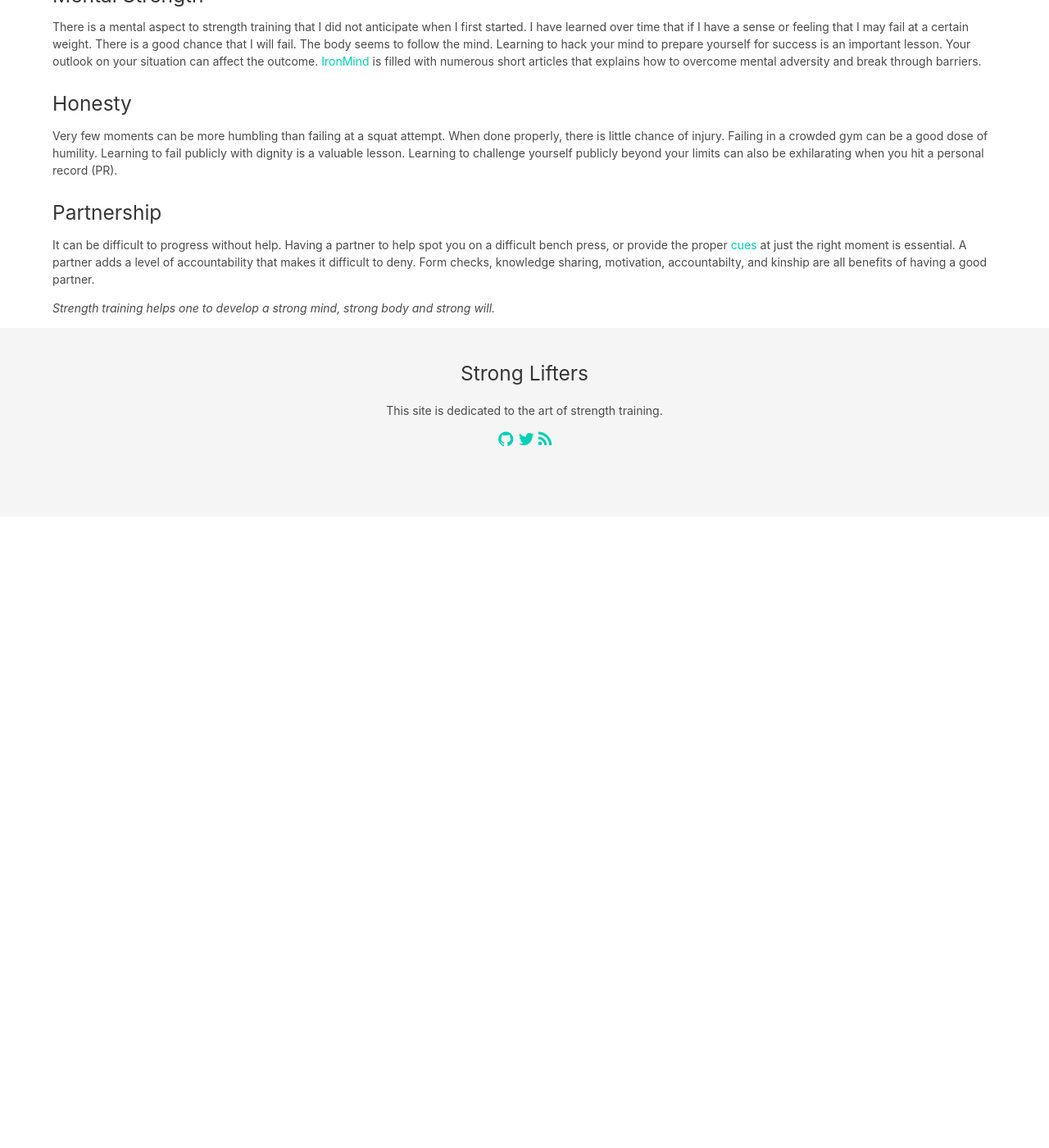
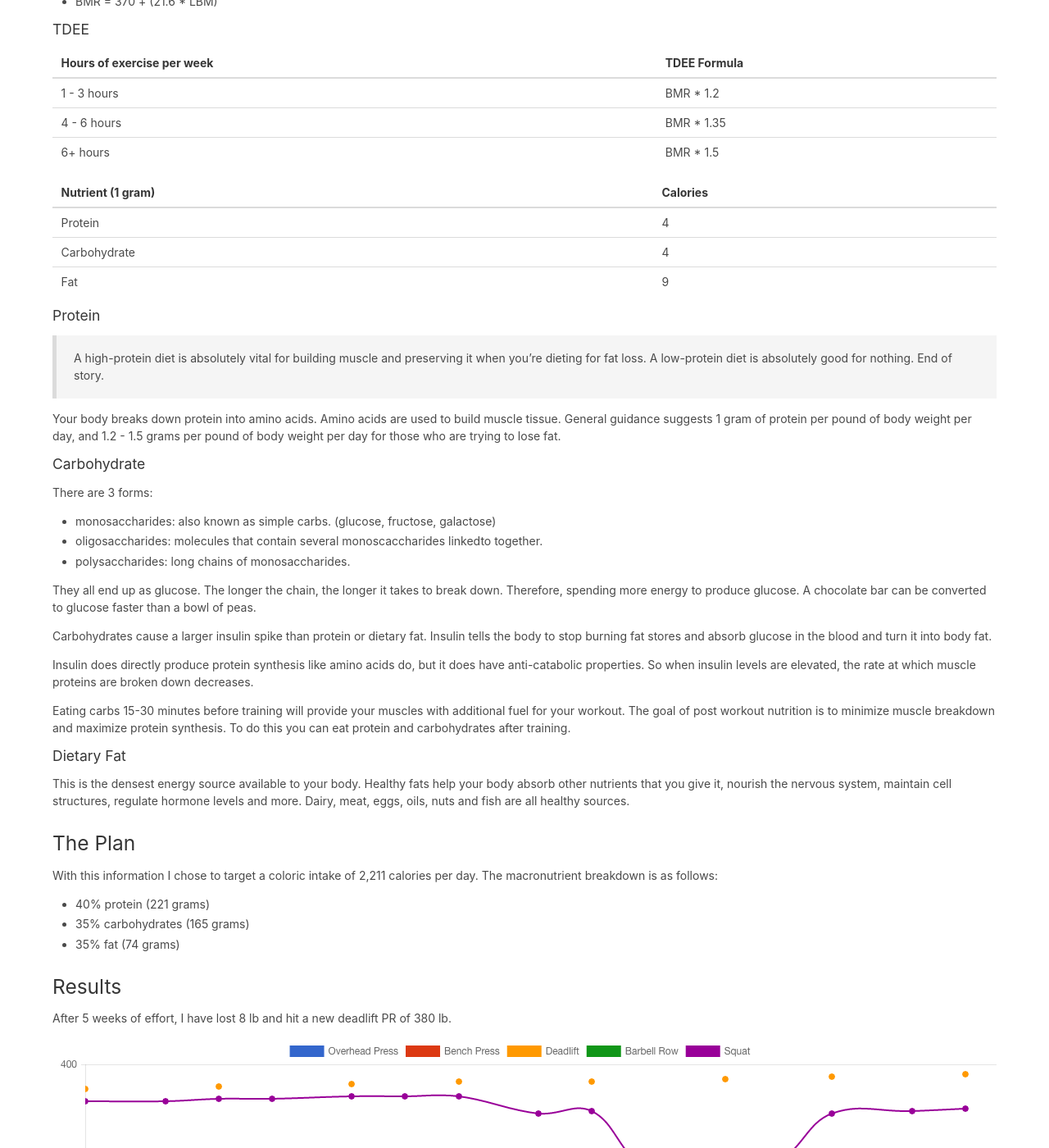
Before and after one commit to xlgmokha/stronglifters.github.io, a Jekyll site: the page built from index.html, in a window 1280 px wide and 1400 px high, scrolled down 2496 px. Shown: the whole window at 82% size. Built offline with Jekyll 4.4.1, drawn with Linux system fonts in a browser that asks for light colours; before the commit the page ends 3126 px from its top, so only the background shows below that; some of the changed text lies outside the part shown.

Commit message:
add post on cutting body fat.

```diff
--- /dev/null
+++ b/_posts/2017-02-25-cutting.md
@@ -0,0 +1,219 @@
+---
+layout: post
+title: Cutting
+author: mo
+---
+
+Nutrition is vital to the development of strength.
+
+> You need to eat big, to get big!
+
+The above guidace of is a lot of fun to say, but what does it really
+mean? Is it good guidance?
+
+From July. 2016, - January. 2017 I followed the above guidance without
+much thought. This did lead to some great gains in strength but it did
+come at a cost.
+
+## The Data
+
+Let's analyze what happened. On July 19, 2016. I had a body composition
+test completed using a BodPod at [2110 Fitness](http://2110fitness.com/), and then another on
+January. 21, 2017.
+
+|-----------------+------------+-----------------+----------------+-----|
+| Date | Body Mass (lb) | Fat Mass (lb) | Fat Free Mass (lb) | % Fat | % Fat Free Mass | RMR |
+|-----------------|:-----------|:---------------:|---------------:|-----|----|----|
+| Jul 19, 2016 | 222.80 | 74.80 | 148.00 | 33.6 | 66.4 | 1820 |
+| Jan 21, 2017 | 230.10 | 82.70 | 147.40 | 35.9 | 64.1 | 1814 |
+|=================+============+=================+================+=====+=====+=====|
+| ~6 months     | +7.3            | +7.9 | -0.6 | +2.3 | -0.3 | -6 |
+|-----------------+------------+-----------------+----------------|
+
+Let's take a look at how my lifts progressed during the same time.
+
+![all lifts between 2016-07-19 and 2017-01-21](/assets/2016-2017-all.png)
+
+During this team it `felt` like I was making some incredible gains. So I
+kept eating more.
+
+Personal Records:
+
+|-----+------+-----|
+| Date | Squat 3x5 | Bench Press 5x5 | Deadlift 1x5 |
+|-----+------+-----+----|
+| July. 20, 2016 | | 195 lb |
+| July. 22, 2016 | | | 315 lb |
+| July. 27, 2016 | | | 320 lb |
+| July. 29, 2016 | | 200 lb |
+| August. 3, 2016 | | | 325 lb |
+| August. 7, 2016 | | | 330 lb |
+| August. 12, 2016 | | | 335 lb |
+| August. 17, 2016 | | | 340 lb |
+| August. 21, 2016 | 320 lb | | |
+| August. 24, 2016 | 325 lb | | |
+| August. 26, 2016 | 330 lb | | 345 lb |
+| August. 28, 2016 | 335 lb | | |
+| October. 12, 2016 | | 205 lb | |
+| October. 14, 2016 | | | 350 lb |
+| October. 19, 2016 | | | 355 lb |
+| October. 23, 2016 | | | 360 lb |
+| October. 28, 2016 | | | 365 lb |
+| December. 26, 2016 | 335 lb (tie) | | 370 lb |
+| January. 20, 2017 | | 205 lb (tie) | |
+|-----+------+-----+----|
+
+In summary, during the last 6 months of 2016, I increased my body fat
+from `74.8 lb` to `82.7 lb`. My lean body mass decreased from `148.00 lb` to
+`147.40 lb`. Which translates to adding 8 lb of fat and losing about
+0.5 lb of lean mass. I was shocked, because during this time it appeared
+that I was getting stronger. Therefore, I must have been putting on more
+muscle. This was a shocking awakening.
+
+> I experienced my first `Dirty Bulk`.
+
+If we look closer, I began to stall out on the Bench Press and Squat
+quite early on and these should have been indicators that something was
+off.
+
+## The Learning
+
+Once I became aware of my poor progress I decided to learn more about
+nutrition.
+
+I read [Better Than Steroids](http://amzn.to/2mwYpBh) and [Bigger, Leaner, Stronger](http://amzn.to/2mpMEgP)
+and I downloaded the [MyFitnessPal app](http://www.myfitnesspal.com/).
+Both books were good sources of information. Here's what I learned from each.
+
+### Better Than Steroids
+
+Total Daily Energy Expenditure (TDEE)
+
+* (BMR) Basal Metabolic Rate: This is the minimum energy required by your body
+  to survive.
+* (TEF) Thermic effect of food intake: Enery spent on digestion,
+  absorbtion and storage of foods.
+* (TEE) Thermic cost of exercise: Energy spent during daily activities.
+
+To determine how many calories you want to target per day you need to
+take the above factors into account.
+
+The Harris-Benedict equation can be used to compute the BMR.
+
+* Male: 66.5 + (13.75 x W) + (5.003 x H) - (6.775 x A)
+* Female: 655 + (9.563 x W) + (1.850 x H) - (4.676 x A)
+
+W = body weight in kilograms.
+H = height in centimetres.
+A = age in years.
+
+### Bigger, Leaner, Stronger
+
+Katch McArdle equation to compute BMR.
+
+* LBM = Lean body mass in kilograms.
+* BMR = 370 + (21.6 * LBM)
+
+#### TDEE
+
+|-----+------|
+| Hours of exercise per week | TDEE Formula |
+|-----+------|
+| 1 - 3 hours | BMR * 1.2 |
+| 4 - 6 hours | BMR * 1.35 |
+| 6+ hours | BMR * 1.5 |
+|-----+------|
+
+|-----+------|
+| Nutrient (1 gram) | Calories |
+|-----+------|
+| Protein | 4 |
+| Carbohydrate | 4 |
+| Fat | 9 |
+|-----+------|
+
+#### Protein
+
+> A high-protein diet is absolutely vital for building muscle and
+> preserving it when you're dieting for fat loss. A low-protein diet is
+> absolutely good for nothing. End of story.
+
+Your body breaks down protein into amino acids. Amino acids are used to
+build muscle tissue. General guidance suggests 1 gram of protein per
+pound of body weight per day, and 1.2 - 1.5 grams per pound of body
+weight per day for those who are trying to lose fat.
+
+#### Carbohydrate
+
+There are 3 forms:
+
+* monosaccharides: also known as simple carbs. (glucose, fructose, galactose)
+* oligosaccharides: molecules that contain several monoscaccharides
+  linkedto together.
+* polysaccharides: long chains of monosaccharides.
+
+They all end up as glucose. The longer the chain, the longer it takes to
+break down. Therefore, spending more energy to produce glucose. A
+chocolate bar can be converted to glucose faster than a bowl of peas.
+
+Carbohydrates cause a larger insulin spike than protein or dietary fat.
+Insulin tells the body to stop burning fat stores and absorb glucose in the
+blood and turn it into body fat.
+
+Insulin does directly produce protein synthesis like amino acids do, but
+it does have anti-catabolic properties. So when insulin levels are
+elevated, the rate at which muscle proteins are broken down decreases.
+
+Eating carbs 15-30 minutes before training will provide your muscles
+with additional fuel for your workout. The goal of post workout
+nutrition is to minimize muscle breakdown and maximize protein
+synthesis. To do this you can eat protein and carbohydrates after
+training.
+
+#### Dietary Fat
+
+This is the densest energy source available to your body. Healthy fats
+help your body absorb other nutrients that you give it, nourish the
+nervous system, maintain cell structures, regulate hormone levels and
+more. Dairy, meat, eggs, oils, nuts and fish are all healthy sources.
+
+## The Plan
+
+With this information I chose to target a coloric intake of 2,211
+calories per day. The macronutrient breakdown is as follows:
+
+* 40% protein (221 grams)
+* 35% carbohydrates (165 grams)
+* 35% fat (74 grams)
+
+## Results
+
+After 5 weeks of effort, I have lost 8 lb and hit a new deadlift PR of
+380 lb.
+
+![all lifts 5 week progress 2017-01-21](/assets/2017-5-week.png)
+
+|------------------+-----------+--------+------+---------|
+| Date             | Body Weight | Bench Press (5x5) | Deadlift (1x5) | Squat (3x5) |
+|------------------+-----------+--------+------+---------|
+| Sun, 22 Jan 2017 | 237.0 lb | | 350.0 lb | 325.0 lb |
+| Wed, 25 Jan 2017 | 239.0 lb | 210.0 lb | | 325.0 lb |
+| Fri, 27 Jan 2017 | 238.0 lb | | 355.0 lb | 330.0 lb |
+| Sun, 29 Jan 2017 | 235.0 lb | 210.0 lb | | 330.0 lb |
+| Wed, 01 Feb 2017 | 234.0 lb | | 360.0 lb | 335.0 lb |
+| Fri, 03 Feb 2017 | 235.0 lb | 210.0 lb | | 335.0 lb |
+| Sun, 05 Feb 2017 | 234.0 lb | | 365.0 lb | 335.0 lb |
+| Wed, 08 Feb 2017 | 234.0 lb | 185.0 lb | | 300.0 lb |
+| Fri, 10 Feb 2017 | 234.0 lb | | 365.0 lb | 305.0 lb |
+| Sun, 12 Feb 2017 | 236.0 lb | 160.0 lb | | 195.0 lb |
+| Wed, 15 Feb 2017 | 230.0 lb | | 370.0 lb | 200.0 lb |
+| Fri, 17 Feb 2017 | 231.0 lb | 165.0 lb | | 205.0 lb |
+| Sun, 19 Feb 2017 | 228.0 lb | | 375.0 lb | 300.0 lb |
+| Wed, 22 Feb 2017 | 231.0 lb | 185.0 lb | | 305.0 lb |
+| Fri, 24 Feb 2017 | 229.0 lb | | 380.0 lb | 310.0 lb |
+|------------------+-----------+--------+------+---------|
+
+The next step will be to perform another body composition test to see
+how much of the weight loss is from body fat vs lean mass. Given that I
+haven't seen a significant drop in strength, I would expect to see most
+of the reduction come out of fat storage.
```
Also changed, not shown: _posts/2016-06-09-strength-training.md (+1 -1 lines), assets/2016-2017-all.png (added), assets/2017-5-week.png (added).
